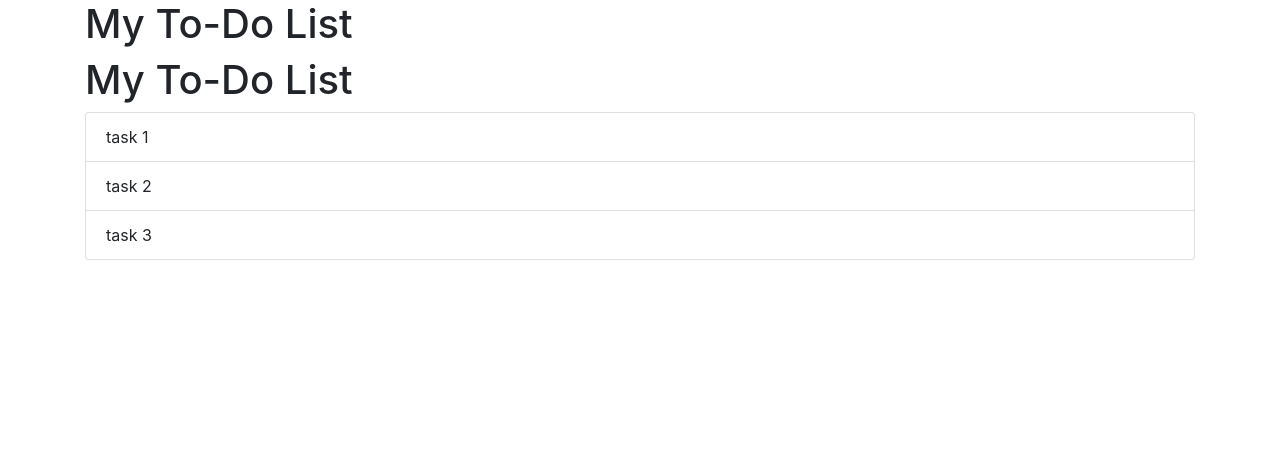
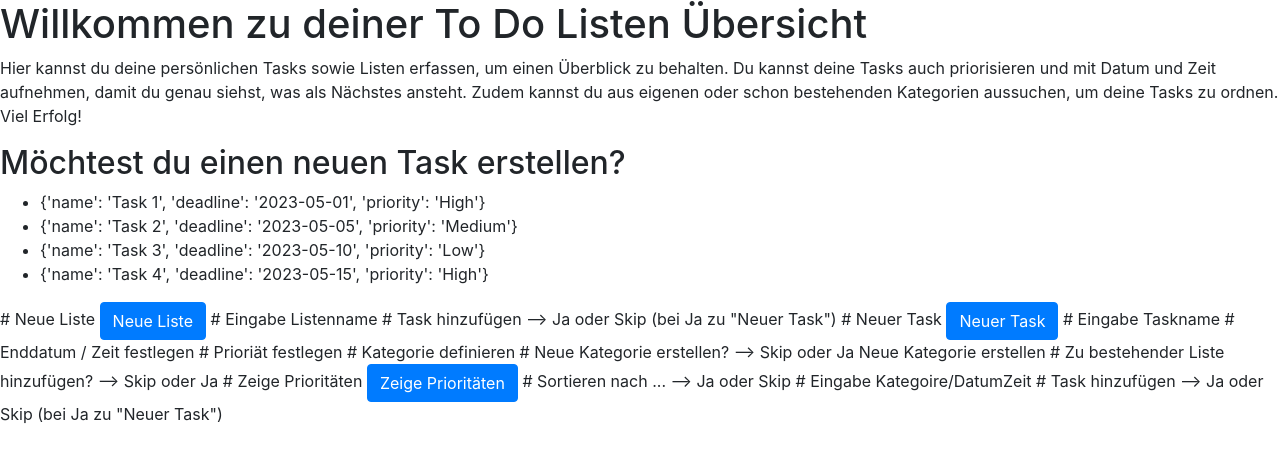
Before and after one commit to francesknoepfel/projekt, a Flask app: page / in a window 1280 px wide. Shown: the top 463 px of the page. Run offline with Flask 3, Linux system fonts and the light colour scheme; some libraries are stand-ins or nearby versions.

Commit message:
Neue Additions mit task, lists etc.

```diff
--- a/main.py
+++ b/main.py
@@ -3,13 +3,41 @@ from flask import render_template
 
 app = Flask(__name__)
 
+from flask import Flask, render_template
+
+app = Flask(__name__)
+
+#Noch Tasks richtig definieren mit Kategorie etc.)
+tasks = [    {'name': 'Task 1', 'deadline': '2023-05-01', 'priority': 'High'},    {'name': 'Task 2', 'deadline': '2023-05-05', 'priority': 'Medium'},    {'name': 'Task 3', 'deadline': '2023-05-10', 'priority': 'Low'}]
+tasks.append({'name': 'Task 4', 'deadline': '2023-05-15', 'priority': 'High'})
+
+
 @app.route("/")
-def index():
-    tasks = ['task 1', 'task 2', 'task 3']
-    return render_template('index.html', tasks=tasks)
+def start():
+    ueberschrifts_text = 'Willkommen zu deiner To Do Listen Übersicht'
+    einleitungs_text = "Hier kannst du deine persönlichen Tasks sowie Listen erfassen, um einen Überblick zu behalten. " \
+                       "Du kannst deine Tasks auch priorisieren und mit Datum und Zeit aufnehmen, damit du genau siehst, " \
+                       "was als Nächstes ansteht. Zudem kannst du aus eigenen oder schon bestehenden Kategorien aussuchen, " \
+                       "um deine Tasks zu ordnen. Viel Erfolg!"
+    taskerstellen_text = "Möchtest du einen neuen Task erstellen?"
+    return render_template('index.html', app_name="To Do List", tasks=tasks,
+                           ueberschrift=ueberschrifts_text, einleitung=einleitungs_text,
+                           taskerstellen=taskerstellen_text)
 
 # Neue Liste
+@app.route('/eingabe', methods=["POST", "GET"])  #
+def eingabe_formular():  #
+    if request.method == "POST":  #
+        kategorie = request.form["kategorie"]  # Kategorie ist der key
+        prioritaet = request.form["prioritaet"]   # Priorität ist der key
+        deadline = request.form ['deadline']  # request.from bedeutet woher wir was anfragen
+        speichern(aktivitaet, dauer, kategorie)  # Wurde so in Daten als def speichern def definiert
+
     # Eingabe Listenname
+    @app.route('/form')
+    def form():
+        return render_template('form.html')
+
     # Task hinzufügen --> Ja oder Skip (bei Ja zu "Neuer Task")
 # Neuer Task
     # Eingabe Taskname
--- a/templates/index.html
+++ b/templates/index.html
@@ -16,18 +16,40 @@
             crossorigin="anonymous"></script>
 </head>
 <body>
-    <div class="container">
-        <h1>My To-Do List</h1>
-        <!-- Add your Python-generated content here -->
-    </div>
+    <h1>{{ ueberschrift }}</h1>
+    <p>{{ einleitung }}</p>
+    <h2>{{ taskerstellen }}</h2>
+    <ul>
+      {% for task in tasks %}
+      <li>{{ task }}</li>
+      {% endfor %}
+    </ul>
 
-<div class="container">
-    <h1>My To-Do List</h1>
-    <ul class="list-group">
-        {% for task in tasks %}
-            <li class="list-group-item">{{ task }}</li>
-        {% endfor %}
-    </ul
+    # Neue Liste
+    <button id="myButton" class="btn btn-primary" onclick="alert('Button clicked!')">Neue Liste </button>
+
+# Eingabe Listenname
+    # Task hinzufügen --> Ja oder Skip (bei Ja zu "Neuer Task")
+# Neuer Task
+    <button id="myButton" class="btn btn-primary" onclick="alert('Button clicked!')">Neuer Task </button>
+    # Eingabe Taskname
+<script>
+function openForm() {
+  window.location.href = '/form';
+}
+</script>
+    # Enddatum / Zeit festlegen
+    # Prioriät festlegen
+    # Kategorie definieren
+    # Neue Kategorie erstellen? --> Skip oder Ja Neue Kategorie erstellen
+    # Zu bestehender Liste hinzufügen? --> Skip oder Ja
+# Zeige Prioritäten
+    <button id="myButton" class="btn btn-primary" onclick="alert('Button clicked!')">Zeige Prioritäten </button>
+    # Sortieren nach ... --> Ja oder Skip
+    # Eingabe Kategoire/DatumZeit
+    # Task hinzufügen --> Ja oder Skip (bei Ja zu "Neuer Task")
+
+
 
 </body>
 </html>
```
Also changed, not shown: templates/static/form.html (added, +9 -0 lines).
